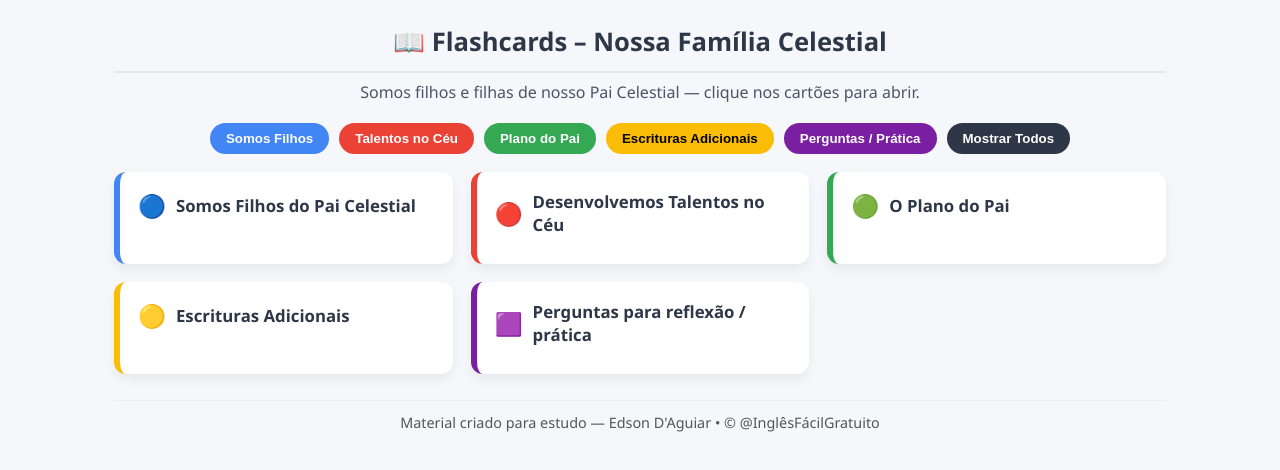
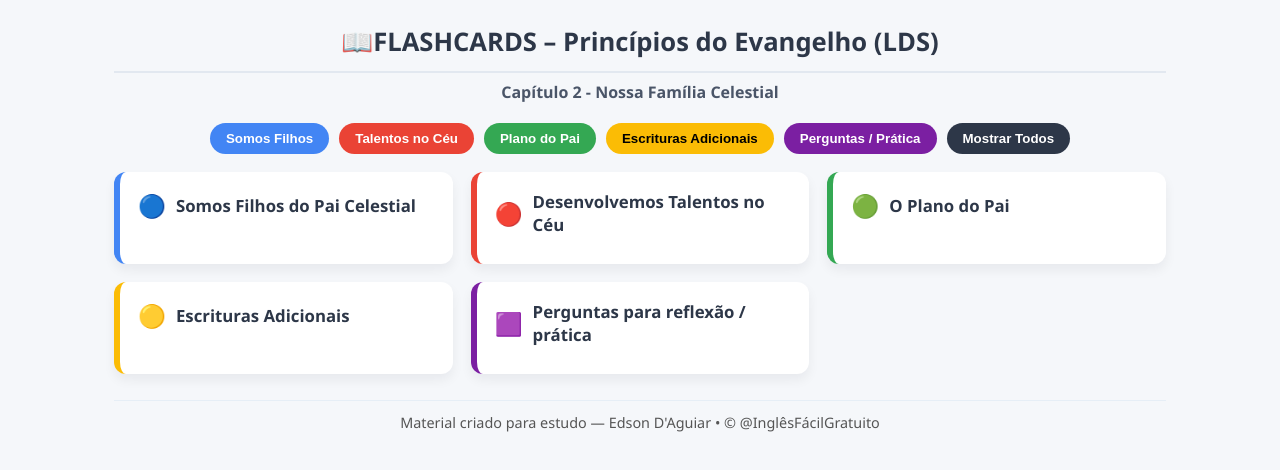
Before and after one commit to EddyAguiar/FLASHCARDS-Nosso-Pai-Celestial-Chapter-2, a plain HTML site: page index.html in a window 1280 px wide. Drawn offline with Linux system fonts and the light colour scheme.

Commit message:
Update index.html

```diff
--- a/index.html
+++ b/index.html
@@ -56,10 +56,8 @@
   </style>
 </head>
 <body>
-
-<h1>📖 Flashcards – Nossa Família Celestial</h1>
-<div class="subtitle">Somos filhos e filhas de nosso Pai Celestial — clique nos cartões para abrir.</div>
-
+<h1>📖FLASHCARDS – Princípios do Evangelho (LDS)</h1>
+<div class="subtitle"><b>Capítulo 2 - Nossa Família Celestial</b></div>
 <div class="categories">
   <button class="category-btn simple-btn" onclick="filterCards('simple')">Somos Filhos</button>
   <button class="category-btn compound-btn" onclick="filterCards('compound')">Talentos no Céu</button>
```
